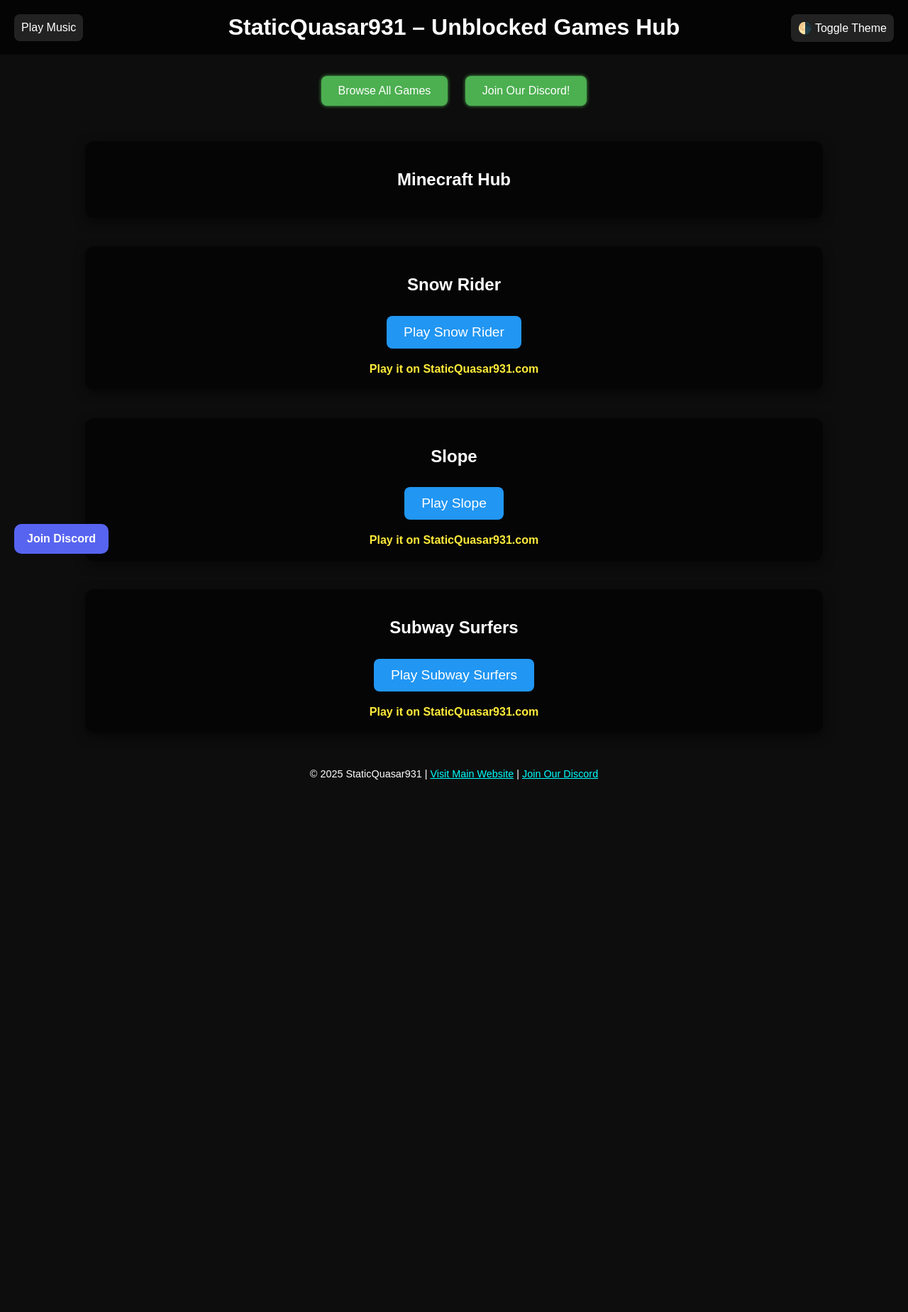
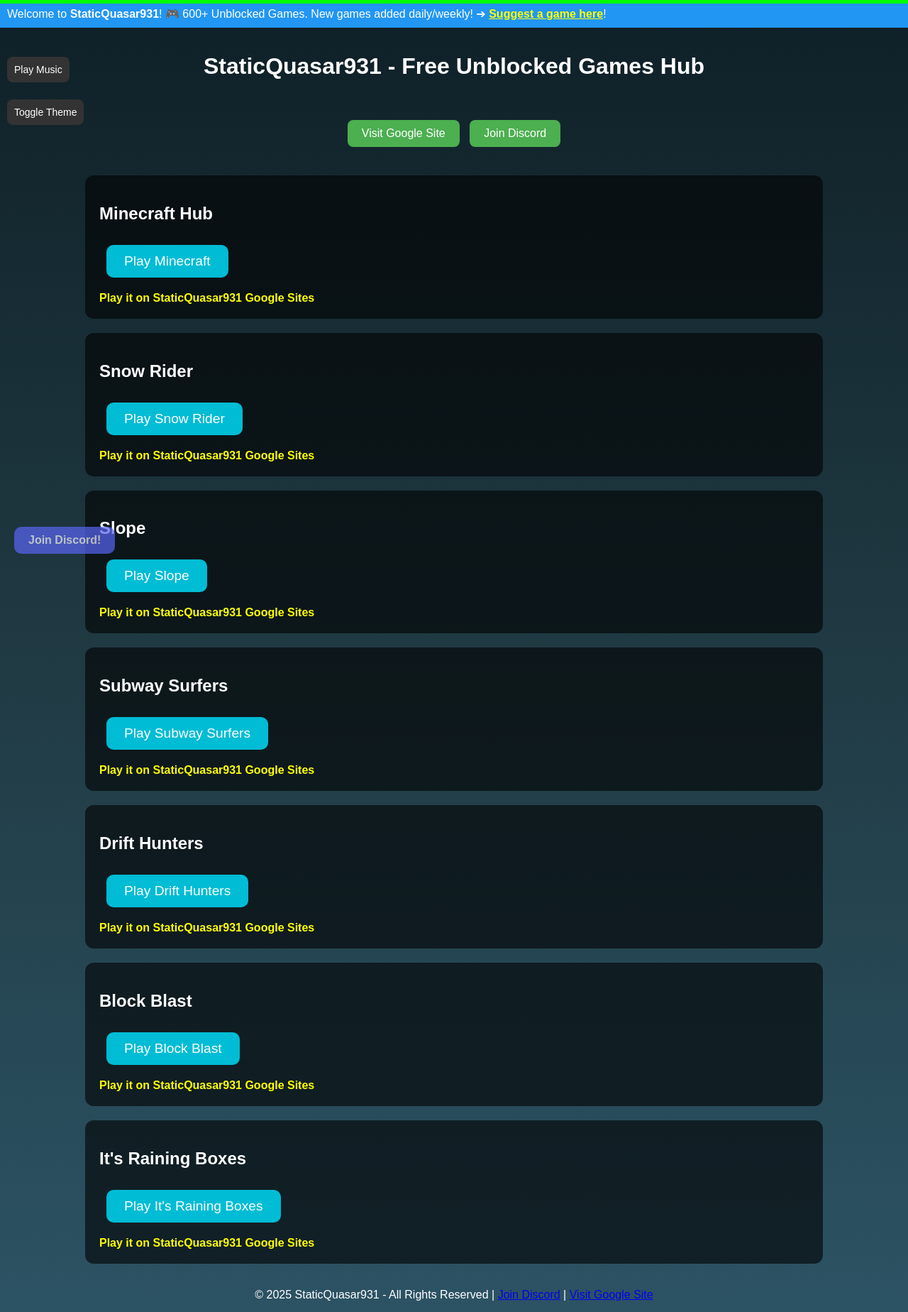
Before and after one commit to StaticQuasar931/staticquasar931.github.io, a plain HTML site: page index.html in a window 1280 px wide. Shown: the whole page at 71% size. Before the commit the page ends 1098 px from the top, so only its background shows below. Drawn offline with Linux system fonts and the light colour scheme.

Commit message:
Update index.html

```diff
--- a/index.html
+++ b/index.html
@@ -1,195 +1,180 @@
 <!DOCTYPE html>
 <html lang="en">
 <head>
-  <meta charset="UTF-8">
-  <meta name="viewport" content="width=device-width, initial-scale=1">
-  <title>StaticQuasar931 – Unblocked Games Hub | Minecraft, Slope, Snow Rider & More</title>
+  <meta charset="UTF-8" />
+  <meta name="viewport" content="width=device-width, initial-scale=1.0" />
+  <title>StaticQuasar931 - Free Unblocked Games Hub | 600+ Games Updated Weekly</title>
 
-  <!-- SEO -->
-  <meta name="description" content="Play Minecraft, Slope, Snow Rider, and Subway Surfers free and unblocked at StaticQuasar931! Enjoy fullscreen gaming, mobile friendly, and visit our main site for more.">
-  <meta name="keywords" content="StaticQuasar931, Minecraft unblocked, Subway Surfers unblocked, Slope game, Snow Rider, free unblocked games, Google Sites games, GitHub games">
+  <meta name="description" content="Play Minecraft, Slope, Drift Hunters, Subway Surfers, Snow Rider and more free unblocked games at StaticQuasar931! 600+ school-safe games, updated daily-weekly.">
+  <meta name="keywords" content="StaticQuasar931, unblocked games, play at school, Minecraft unblocked, Drift Hunters, Subway Surfers, Block Blast, Snow Rider, Slope game, free unblocked games">
   <meta name="author" content="StaticQuasar931">
   <meta name="robots" content="index, follow">
   <meta name="google-site-verification" content="Q0JppYFHqNml_qBtmME2bbogn7ObRLMKgi71gvzGsR0" />
-
-  <link rel="icon" href="https://upload.wikimedia.org/wikipedia/commons/3/3a/Pixelated-joystick-icon.png">
-
-  <!-- Schema Markup -->
-  <script type="application/ld+json">
-  {
-    "@context": "https://schema.org",
-    "@type": "Organization",
-    "name": "StaticQuasar931",
-    "url": "https://staticquasar931.github.io/",
-    "sameAs": [
-      "https://sites.google.com/view/staticquasar931",
-      "https://discord.gg/DP2hM7RRhR"
-    ]
-  }
-  </script>
+  <link rel="icon" href="https://upload.wikimedia.org/wikipedia/commons/3/3a/Pixelated-joystick-icon.png" />
 
   <style>
     html, body {
       margin: 0;
       padding: 0;
-      background: #0d0d0d;
       font-family: Arial, sans-serif;
+      background: linear-gradient(to bottom, #0f2027, #203a43, #2c5364);
+      color: white;
       scroll-behavior: smooth;
-      color: white;
       overflow-x: hidden;
     }
 
-    header {
-      padding: 20px;
-      background: rgba(0,0,0,0.7);
-      font-size: 2em;
-      font-weight: bold;
+    header, nav, footer {
       text-align: center;
+      padding: 15px;
     }
 
-    nav {
-      margin: 20px;
-      text-align: center;
-    }
-
-    nav a {
+    nav a, .discord-button {
       display: inline-block;
-      margin: 10px;
-      padding: 12px 24px;
+      margin: 5px;
+      padding: 10px 20px;
       background: #4CAF50;
       color: white;
       text-decoration: none;
       border-radius: 8px;
-      font-size: 1em;
-      transition: background 0.3s, box-shadow 0.3s;
-      box-shadow: 0 0 5px #4CAF50;
+      transition: 0.3s;
+    }
+    nav a:hover, .discord-button:hover {
+      background: #388e3c;
     }
 
-    nav a:hover {
-      background: #45a049;
-      box-shadow: 0 0 15px #4CAF50;
+    .top-announcement {
+      background: #2196F3;
+      padding: 10px;
+      font-size: 1em;
+      color: white;
     }
 
-    .game-container {
-      margin: 40px auto;
+    .top-announcement a {
+      color: yellow;
+      font-weight: bold;
+    }
+
+    .game-section {
+      background: rgba(0,0,0,0.6);
+      margin: 20px auto;
+      padding: 20px;
+      border-radius: 12px;
       width: 90%;
       max-width: 1000px;
-      background: rgba(0,0,0,0.6);
-      padding: 20px;
-      border-radius: 12px;
-      box-shadow: 0 5px 15px rgba(0,0,0,0.5);
-      text-align: center;
     }
 
     .play-button {
-      background: #2196F3;
-      border: none;
-      color: white;
-      padding: 12px 24px;
+      padding: 12px 25px;
       margin: 10px;
       font-size: 1.2em;
-      border-radius: 8px;
+      background: #00bcd4;
+      color: white;
+      border: none;
+      border-radius: 10px;
       cursor: pointer;
-      transition: background 0.3s, box-shadow 0.3s;
+      transition: background 0.3s;
     }
 
     .play-button:hover {
-      background: #0b7dda;
-      box-shadow: 0 0 15px #2196F3;
-    }
-
-    .google-link {
-      display: block;
-      margin-top: 10px;
-      color: #ffeb3b;
-      text-decoration: none;
-      font-weight: bold;
+      background: #0097a7;
     }
 
     iframe {
       width: 100%;
       height: 600px;
-      margin-top: 20px;
       border: none;
-      border-radius: 8px;
+      border-radius: 10px;
       display: none;
+      margin-top: 10px;
     }
 
-    #music-control, #theme-toggle, #topBtn {
-      position: fixed;
-      z-index: 9999;
-      background: #222;
-      padding: 10px;
-      border-radius: 8px;
-      color: white;
-      cursor: pointer;
-      font-size: 16px;
+    .google-site-link {
+      display: block;
+      margin-top: 10px;
+      color: yellow;
+      font-weight: bold;
+      text-decoration: none;
     }
 
-    #music-control {
-      top: 20px;
-      left: 20px;
+    .achievement {
+      position: fixed;
+      top: 10px;
+      right: 10px;
+      background: #673ab7;
+      padding: 10px 20px;
+      border-radius: 10px;
+      display: none;
+      font-size: 1em;
+      z-index: 10000;
     }
 
-    #theme-toggle {
-      top: 20px;
-      right: 20px;
+    .music-controls, .theme-toggle, #topButton {
+      position: fixed;
+      padding: 10px;
+      background: #333;
+      color: white;
+      border-radius: 8px;
+      font-size: 14px;
+      cursor: pointer;
+      z-index: 10000;
     }
 
-    #topBtn {
-      bottom: 20px;
-      right: 20px;
-      display: none;
-    }
+    .music-controls { top: 80px; left: 10px; }
+    .theme-toggle { top: 140px; left: 10px; }
+    #topButton { bottom: 20px; right: 20px; display: none; }
 
     .discord-floating {
       position: fixed;
       bottom: 20px;
       left: 20px;
       background: #5865F2;
-      padding: 12px 18px;
+      padding: 10px 20px;
+      border-radius: 10px;
       color: white;
+      text-decoration: none;
       font-weight: bold;
-      text-decoration: none;
-      border-radius: 10px;
-      animation: flicker 2s infinite alternate;
+      animation: flicker 1.5s infinite alternate;
     }
 
     @keyframes flicker {
-      0% { opacity: 0.7; }
-      100% { opacity: 1; }
+      from { opacity: 0.6; }
+      to { opacity: 1; }
     }
 
-    footer {
-      margin-top: 50px;
-      font-size: 0.9em;
-      text-align: center;
-    }
-
-    footer a {
-      color: #0ff;
-      text-decoration: underline;
+    @media(max-width: 600px) {
+      iframe { height: 400px; }
     }
   </style>
 
   <script>
-    let musicList = [
-      {title: "Calm Adventure", src: "https://cdn.pixabay.com/download/audio/2022/03/15/audio_3171b043e8.mp3"},
-      {title: "Pixel Fun", src: "https://cdn.pixabay.com/download/audio/2021/10/24/audio_c42b5b82dc.mp3"},
-      {title: "Gaming Chill", src: "https://cdn.pixabay.com/download/audio/2022/03/30/audio_ba7d2db35f.mp3"}
-    ];
-    let currentTrack = 0;
-    let music = new Audio();
-    music.loop = true;
+    let achievements = JSON.parse(localStorage.getItem('achievements')) || [];
+
+    function unlockAchievement(name) {
+      if (!achievements.includes(name)) {
+        achievements.push(name);
+        localStorage.setItem('achievements', JSON.stringify(achievements));
+        const box = document.getElementById('achievement');
+        box.innerText = "🎖 Achievement Unlocked: " + name;
+        box.style.display = 'block';
+        setTimeout(() => box.style.display = 'none', 3000);
+      }
+    }
+
+    function loadGame(button, iframeId, url) {
+      button.style.display = 'none';
+      document.getElementById(iframeId).src = url;
+      document.getElementById(iframeId).style.display = 'block';
+      unlockAchievement("First Game Played");
+    }
 
     function toggleMusic() {
+      const music = document.getElementById('bgMusic');
       if (music.paused) {
-        music.src = musicList[currentTrack].src;
         music.play();
-        document.getElementById('music-control').innerText = "Pause: " + musicList[currentTrack].title;
+        document.getElementById('musicBtn').innerText = "Pause Music";
       } else {
         music.pause();
-        document.getElementById('music-control').innerText = "Play Music";
+        document.getElementById('musicBtn').innerText = "Play Music";
       }
     }
 
@@ -198,77 +183,117 @@
       localStorage.setItem('theme', document.body.classList.contains('dark') ? 'dark' : 'light');
     }
 
-    function returnTop() {
+    window.onload = () => {
+      if (localStorage.getItem('theme') === 'dark') {
+        document.body.classList.add('dark');
+      }
+    };
+
+    window.onscroll = () => {
+      document.getElementById('topButton').style.display =
+        (document.documentElement.scrollTop > 100) ? 'block' : 'none';
+    };
+
+    function scrollTopPage() {
       window.scrollTo({top: 0, behavior: 'smooth'});
     }
+  </script>
 
-    window.onscroll = function() {
-      document.getElementById('topBtn').style.display = (document.body.scrollTop > 100 || document.documentElement.scrollTop > 100) ? "block" : "none";
-    }
-
-    function loadIframe(btn, url) {
-      btn.style.display = "none";
-      let link = btn.nextElementSibling;
-      link.style.display = "none";
-      let iframe = btn.parentNode.querySelector('iframe');
-      iframe.src = url;
-      iframe.style.display = "block";
-      alert("🎖 Achievement Unlocked: First Play!");
-    }
-
-    window.onload = function() {
-      if (localStorage.getItem('theme') === 'dark') document.body.classList.add('dark');
-    }
-  </script>
 </head>
-
 <body>
 
-<header>StaticQuasar931 – Unblocked Games Hub</header>
+<!-- Progress Loading (fake fast one) -->
+<div id="progressBar" style="height: 5px; background: lime; width: 0%; position: fixed; top:0; left:0; z-index:10000;"></div>
+<script>
+  let p = 0;
+  let loading = setInterval(() => {
+    if (p >= 100) clearInterval(loading);
+    document.getElementById('progressBar').style.width = (++p) + "%";
+  }, 10);
+</script>
+
+<div class="top-announcement">
+  Welcome to <strong>StaticQuasar931</strong>! 🎮 600+ Unblocked Games. New games added daily/weekly!
+  ➔ <a href="https://docs.google.com/forms/d/e/1FAIpQLSfFiegPH6GsWIWERzfbtptJW2GMk4exkrTQsdqlR2-2oj83zA/viewform" target="_blank">Suggest a game here</a>!
+</div>
+
+<header>
+  <h1>StaticQuasar931 - Free Unblocked Games Hub</h1>
+</header>
 
 <nav>
-  <a href="https://sites.google.com/view/staticquasar931">Browse All Games</a>
-  <a href="https://discord.gg/DP2hM7RRhR" target="_blank">Join Our Discord!</a>
+  <a href="https://sites.google.com/view/staticquasar931" target="_blank">Visit Google Site</a>
+  <a href="https://discord.gg/DP2hM7RRhR" target="_blank">Join Discord</a>
 </nav>
 
-<!-- Floating Buttons -->
-<div id="music-control" onclick="toggleMusic()">Play Music</div>
-<div id="theme-toggle" onclick="toggleTheme()">🌗 Toggle Theme</div>
-<div id="topBtn" onclick="returnTop()">⬆️ Top</div>
-<a class="discord-floating" href="https://discord.gg/DP2hM7RRhR" target="_blank">Join Discord</a>
+<!-- Floating Controls -->
+<div class="music-controls" id="musicBtn" onclick="toggleMusic()">Play Music</div>
+<div class="theme-toggle" onclick="toggleTheme()">Toggle Theme</div>
+<button id="topButton" onclick="scrollTopPage()">⬆️ Top</button>
 
-<!-- Minecraft Hub -->
-<section class="game-container">
+<a class="discord-floating" href="https://discord.gg/DP2hM7RRhR" target="_blank">Join Discord!</a>
+
+<div id="achievement" class="achievement"></div>
+
+<audio id="bgMusic" loop>
+  <source src="https://cdn.pixabay.com/download/audio/2022/03/15/audio_3171b043e8.mp3" type="audio/mpeg">
+</audio>
+
+<!-- Game Sections -->
+
+<section class="game-section">
   <h2>Minecraft Hub</h2>
-  <iframe src="https://staticquasar931.github.io/Minecraft-hub/" allowfullscreen></iframe>
+  <button class="play-button" onclick="loadGame(this, 'mcFrame', 'https://staticquasar931.github.io/Minecraft-hub/')">Play Minecraft</button>
+  <a class="google-site-link" href="https://sites.google.com/view/staticquasar931/gm3z/minecraft" target="_blank">Play it on StaticQuasar931 Google Sites</a>
+  <iframe id="mcFrame" allowfullscreen></iframe>
 </section>
 
-<!-- Snow Rider -->
-<section class="game-container">
+<section class="game-section">
   <h2>Snow Rider</h2>
-  <button class="play-button" onclick="loadIframe(this, 'https://drippy-cat.github.io/snowrider3D/')">Play Snow Rider</button>
-  <a class="google-link" href="https://sites.google.com/view/staticquasar931/gm3z/snow-rider" target="_blank">Play it on StaticQuasar931.com</a>
-  <iframe allowfullscreen></iframe>
+  <button class="play-button" onclick="loadGame(this, 'snowFrame', 'https://drippy-cat.github.io/snowrider3D/')">Play Snow Rider</button>
+  <a class="google-site-link" href="https://sites.google.com/view/staticquasar931/gm3z/snow-rider" target="_blank">Play it on StaticQuasar931 Google Sites</a>
+  <iframe id="snowFrame" allowfullscreen></iframe>
 </section>
 
-<!-- Slope -->
-<section class="game-container">
+<section class="game-section">
   <h2>Slope</h2>
-  <button class="play-button" onclick="loadIframe(this, 'https://slope-unblocked-10x.github.io/action-games/slope/')">Play Slope</button>
-  <a class="google-link" href="https://sites.google.com/view/staticquasar931/gm3z/slope" target="_blank">Play it on StaticQuasar931.com</a>
-  <iframe allowfullscreen></iframe>
+  <button class="play-button" onclick="loadGame(this, 'slopeFrame', 'https://slope-unblocked-10x.github.io/action-games/slope/')">Play Slope</button>
+  <a class="google-site-link" href="https://sites.google.com/view/staticquasar931/gm3z/slope" target="_blank">Play it on StaticQuasar931 Google Sites</a>
+  <iframe id="slopeFrame" allowfullscreen></iframe>
 </section>
 
-<!-- Subway Surfers -->
-<section class="game-container">
+<section class="game-section">
   <h2>Subway Surfers</h2>
-  <button class="play-button" onclick="loadIframe(this, 'https://staticquasar931.github.io/Subway-Surfers/')">Play Subway Surfers</button>
-  <a class="google-link" href="https://sites.google.com/view/staticquasar931/gm3z/subway-surfers_1/subway-surfers-main" target="_blank">Play it on StaticQuasar931.com</a>
-  <iframe allowfullscreen></iframe>
+  <button class="play-button" onclick="loadGame(this, 'subwayFrame', 'https://staticquasar931.github.io/Subway-Surfers/')">Play Subway Surfers</button>
+  <a class="google-site-link" href="https://sites.google.com/view/staticquasar931/gm3z/subway-surfers_1/subway-surfers-main" target="_blank">Play it on StaticQuasar931 Google Sites</a>
+  <iframe id="subwayFrame" allowfullscreen></iframe>
+</section>
+
+<section class="game-section">
+  <h2>Drift Hunters</h2>
+  <button class="play-button" onclick="loadGame(this, 'driftFrame', 'https://www.hoodamath.com/mobile/games/drift-hunters/game.html?nocheckorient=1')">Play Drift Hunters</button>
+  <a class="google-site-link" href="https://sites.google.com/view/staticquasar931/gm3z/drift-hunters" target="_blank">Play it on StaticQuasar931 Google Sites</a>
+  <iframe id="driftFrame" allowfullscreen></iframe>
+</section>
+
+<section class="game-section">
+  <h2>Block Blast</h2>
+  <button class="play-button" onclick="loadGame(this, 'blockblastFrame', 'https://reunbozdo.github.io/')">Play Block Blast</button>
+  <a class="google-site-link" href="https://sites.google.com/view/staticquasar931/gm3z/block-blast" target="_blank">Play it on StaticQuasar931 Google Sites</a>
+  <iframe id="blockblastFrame" allowfullscreen></iframe>
+</section>
+
+<section class="game-section">
+  <h2>It's Raining Boxes</h2>
+  <button class="play-button" onclick="loadGame(this, 'rainingFrame', 'https://script.google.com/macros/s/AKfycbyWb6QYlupZAOJ58ztjUT0bsNfLlDSnNBXZwrYuiz1Tld_aXoVclZGb6E85pwVDLIv5/exec')">Play It's Raining Boxes</button>
+  <a class="google-site-link" href="https://sites.google.com/view/staticquasar931/gm3z/its-raining-boxes" target="_blank">Play it on StaticQuasar931 Google Sites</a>
+  <iframe id="rainingFrame" allowfullscreen></iframe>
 </section>
 
 <footer>
-  © 2025 StaticQuasar931 | <a href="https://sites.google.com/view/staticquasar931" target="_blank">Visit Main Website</a> | <a href="https://discord.gg/DP2hM7RRhR" target="_blank">Join Our Discord</a>
+  © 2025 StaticQuasar931 - All Rights Reserved |
+  <a href="https://discord.gg/DP2hM7RRhR" target="_blank">Join Discord</a> |
+  <a href="https://sites.google.com/view/staticquasar931" target="_blank">Visit Google Site</a>
 </footer>
 
 </body>
```
